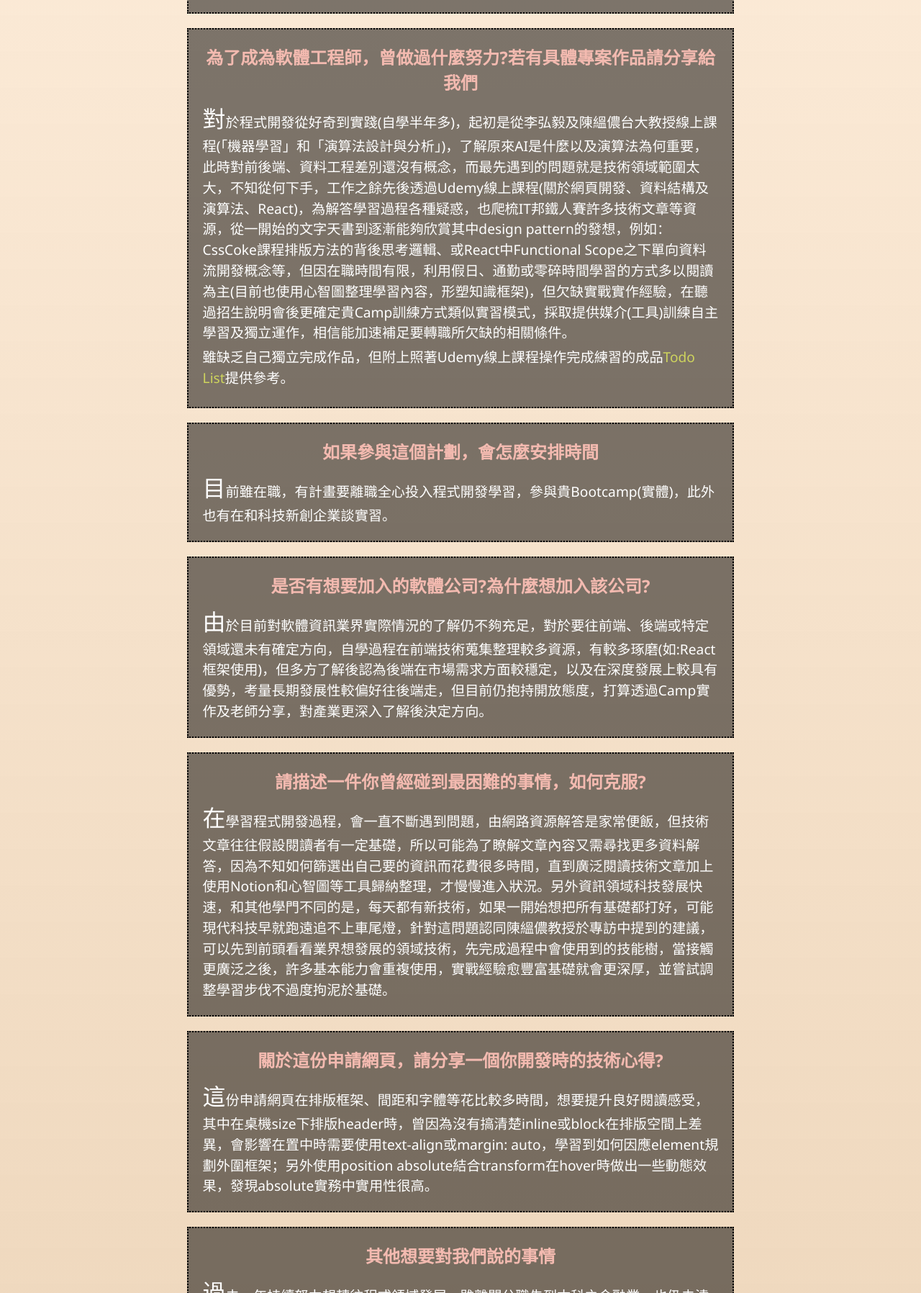
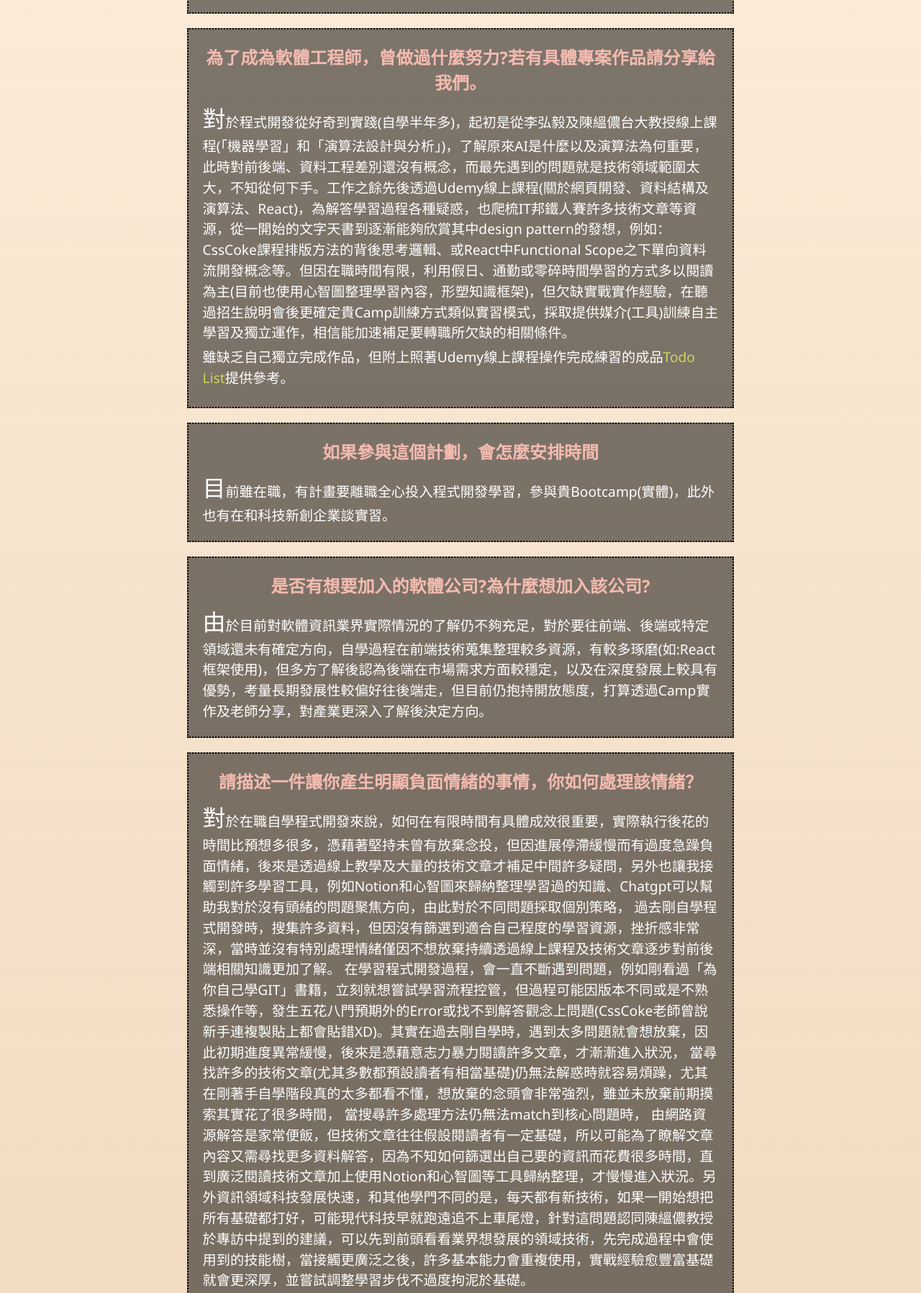
Before and after one commit to link-hsu/wehelp, a plain HTML site: page index.html in a window 1280 px wide. Shown: the part 709-2505 px from the top of the page at 72% size. Drawn offline with Linux system fonts and the light colour scheme.

Commit message:
temp for obstacle

```diff
--- a/index.html
+++ b/index.html
@@ -228,7 +228,7 @@
           >想加入公司</a
         >
         <a href="#obstacle" target="_self"
-          >困境</a
+          >情緒</a
         >
         <a href="#thought" target="_self"
           >開發心得</a
@@ -239,7 +239,7 @@
 
     <div class="wrap">
       <div class="item" id="profile">
-        <h3>200字內個人簡介</h3>
+        <h3>200字內的個人簡介。</h3>
         <p>
           您好，我是許修豪，目前任職於華泰商業銀行，過去曾任公職(財政部等機關)，畢業於政治大學經濟學研究所。
         </p>
@@ -269,12 +269,12 @@
       </div>
       <div class="item" id="effort">
         <h3>
-          為了成為軟體工程師，曾做過什麼努力?若有具體專案作品請分享給我們
+          為了成為軟體工程師，曾做過什麼努力?若有具體專案作品請分享給我們。
         </h3>
         <p>
-          對於程式開發從好奇到實踐(自學半年多)，起初是從李弘毅及陳縕儂台大教授線上課程(「機器學習」和「演算法設計與分析」)，了解原來AI是什麼以及演算法為何重要，此時對前後端、資料工程差別還沒有概念，而最先遇到的問題就是技術領域範圍太大，不知從何下手，工作之餘先後透過Udemy線上課程(關於網頁開發、資料結構及演算法、React)，為解答學習過程各種疑惑，也爬梳IT邦鐵人賽許多技術文章等資源，從一開始的文字天書到逐漸能夠欣賞其中design
+          對於程式開發從好奇到實踐(自學半年多)，起初是從李弘毅及陳縕儂台大教授線上課程(「機器學習」和「演算法設計與分析」)，了解原來AI是什麼以及演算法為何重要，此時對前後端、資料工程差別還沒有概念，而最先遇到的問題就是技術領域範圍太大，不知從何下手。工作之餘先後透過Udemy線上課程(關於網頁開發、資料結構及演算法、React)，為解答學習過程各種疑惑，也爬梳IT邦鐵人賽許多技術文章等資源，從一開始的文字天書到逐漸能夠欣賞其中design
           pattern的發想，例如：CssCoke課程排版方法的背後思考邏輯、或React中Functional
-          Scope之下單向資料流開發概念等，但因在職時間有限，利用假日、通勤或零碎時間學習的方式多以閱讀為主(目前也使用心智圖整理學習內容，形塑知識框架)，但欠缺實戰實作經驗，在聽過招生說明會後更確定貴Camp訓練方式類似實習模式，採取提供媒介(工具)訓練自主學習及獨立運作，相信能加速補足要轉職所欠缺的相關條件。
+          Scope之下單向資料流開發概念等。但因在職時間有限，利用假日、通勤或零碎時間學習的方式多以閱讀為主(目前也使用心智圖整理學習內容，形塑知識框架)，但欠缺實戰實作經驗，在聽過招生說明會後更確定貴Camp訓練方式類似實習模式，採取提供媒介(工具)訓練自主學習及獨立運作，相信能加速補足要轉職所欠缺的相關條件。
         </p>
         <p>
           雖缺乏自己獨立完成作品，但附上照著Udemy線上課程操作完成練習的成品<a
@@ -299,15 +299,20 @@
       </div>
       <div class="item" id="obstacle">
         <h3>
-          請描述一件你曾經碰到最困難的事情，如何克服?
+          請描述一件讓你產生明顯負面情緒的事情，你如何處理該情緒？
         </h3>
         <p>
-          在學習程式開發過程，會一直不斷遇到問題，由網路資源解答是家常便飯，但技術文章往往假設閱讀者有一定基礎，所以可能為了瞭解文章內容又需尋找更多資料解答，因為不知如何篩選出自己要的資訊而花費很多時間，直到廣泛閱讀技術文章加上使用Notion和心智圖等工具歸納整理，才慢慢進入狀況。另外資訊領域科技發展快速，和其他學門不同的是，每天都有新技術，如果一開始想把所有基礎都打好，可能現代科技早就跑遠追不上車尾燈，針對這問題認同陳縕儂教授於專訪中提到的建議，可以先到前頭看看業界想發展的領域技術，先完成過程中會使用到的技能樹，當接觸更廣泛之後，許多基本能力會重複使用，實戰經驗愈豐富基礎就會更深厚，並嘗試調整學習步伐不過度拘泥於基礎。
+          對於在職自學程式開發來說，如何在有限時間有具體成效很重要，實際執行後花的時間比預想多很多，憑藉著堅持未曾有放棄念投，但因進展停滯緩慢而有過度急躁負面情緒，後來是透過線上教學及大量的技術文章才補足中間許多疑問，另外也讓我接觸到許多學習工具，例如Notion和心智圖來歸納整理學習過的知識、Chatgpt可以幫助我對於沒有頭緒的問題聚焦方向，由此對於不同問題採取個別策略，
+          過去剛自學程式開發時，搜集許多資料，但因沒有篩選到適合自己程度的學習資源，挫折感非常深，當時並沒有特別處理情緒僅因不想放棄持續透過線上課程及技術文章逐步對前後端相關知識更加了解。
+          在學習程式開發過程，會一直不斷遇到問題，例如剛看過「為你自己學GIT」書籍，立刻就想嘗試學習流程控管，但過程可能因版本不同或是不熟悉操作等，發生五花八門預期外的Error或找不到解答觀念上問題(CssCoke老師曾說新手連複製貼上都會貼錯XD)。其實在過去剛自學時，遇到太多問題就會想放棄，因此初期進度異常緩慢，後來是憑藉意志力暴力閱讀許多文章，才漸漸進入狀況，
+          當尋找許多的技術文章(尤其多數都預設讀者有相當基礎)仍無法解惑時就容易煩躁，尤其在剛著手自學階段真的太多都看不懂，想放棄的念頭會非常強烈，雖並未放棄前期摸索其實花了很多時間，
+          當搜尋許多處理方法仍無法match到核心問題時，
+          由網路資源解答是家常便飯，但技術文章往往假設閱讀者有一定基礎，所以可能為了瞭解文章內容又需尋找更多資料解答，因為不知如何篩選出自己要的資訊而花費很多時間，直到廣泛閱讀技術文章加上使用Notion和心智圖等工具歸納整理，才慢慢進入狀況。另外資訊領域科技發展快速，和其他學門不同的是，每天都有新技術，如果一開始想把所有基礎都打好，可能現代科技早就跑遠追不上車尾燈，針對這問題認同陳縕儂教授於專訪中提到的建議，可以先到前頭看看業界想發展的領域技術，先完成過程中會使用到的技能樹，當接觸更廣泛之後，許多基本能力會重複使用，實戰經驗愈豐富基礎就會更深厚，並嘗試調整學習步伐不過度拘泥於基礎。
         </p>
       </div>
       <div class="item" id="thought">
         <h3>
-          關於這份申請網頁，請分享一個你開發時的技術心得?
+          關於這份申請網頁，請分享一個你開發時的技術心得。
         </h3>
         <p>
           這份申請網頁在排版框架、間距和字體等花比較多時間，想要提升良好閱讀感受，其中在桌機size下排版header時，曾因為沒有搞清楚inline或block在排版空間上差異，會影響在置中時需要使用text-align或margin:
```
